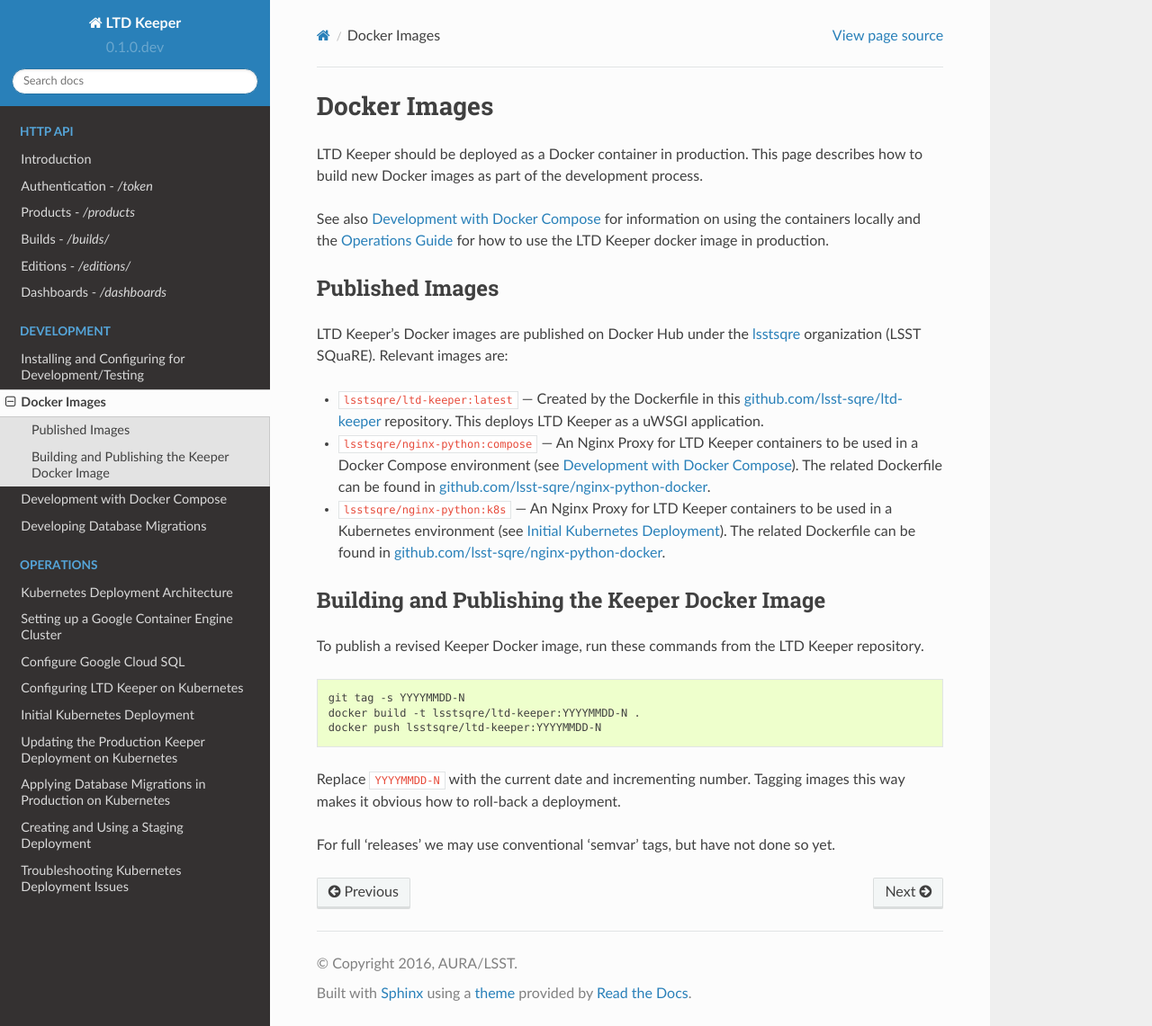
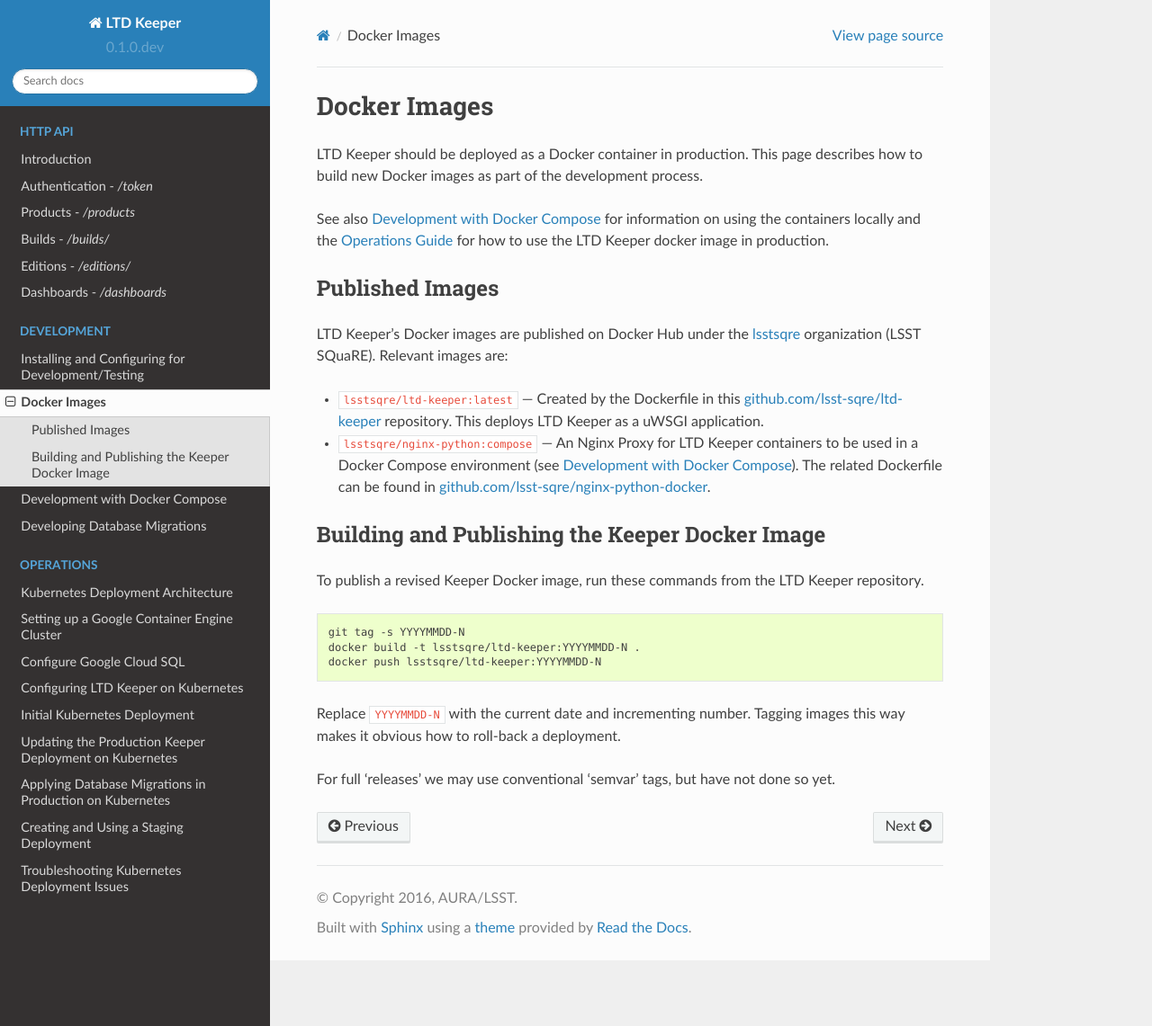
Before and after one commit to lsst-sqre/ltd-keeper, a Sphinx documentation site: the page built from docs/docker-image.rst, in a window 1280 px wide and 1141 px high. Shown: the whole window at 90% size. Built offline with Sphinx 7.4.7 and the Read the Docs theme 2.0.0, drawn with Linux system fonts in a browser that asks for light colours.

Commit message:
Remove mention of nginx-python docker image
We're using the Google Cloud Platform's ssl proxy instead.

```diff
--- a/docs/docker-image.rst
+++ b/docs/docker-image.rst
@@ -15,7 +15,6 @@
 
 - ``lsstsqre/ltd-keeper:latest`` --- Created by the Dockerfile in this `github.com/lsst-sqre/ltd-keeper <https://github.com/lsst-sqre/ltd-keeper>`_ repository. This deploys LTD Keeper as a uWSGI application.
 - ``lsstsqre/nginx-python:compose`` --- An Nginx Proxy for LTD Keeper containers to be used in a Docker Compose environment (see :doc:`compose`). The related Dockerfile can be found in `github.com/lsst-sqre/nginx-python-docker <https://github.com/lsst-sqre/nginx-python-docker>`_.
-- ``lsstsqre/nginx-python:k8s`` --- An Nginx Proxy for LTD Keeper containers to be used in a Kubernetes environment (see :doc:`gke-deploy`). The related Dockerfile can be found in `github.com/lsst-sqre/nginx-python-docker <https://github.com/lsst-sqre/nginx-python-docker>`_.
 
 
 Building and Publishing the Keeper Docker Image
```
